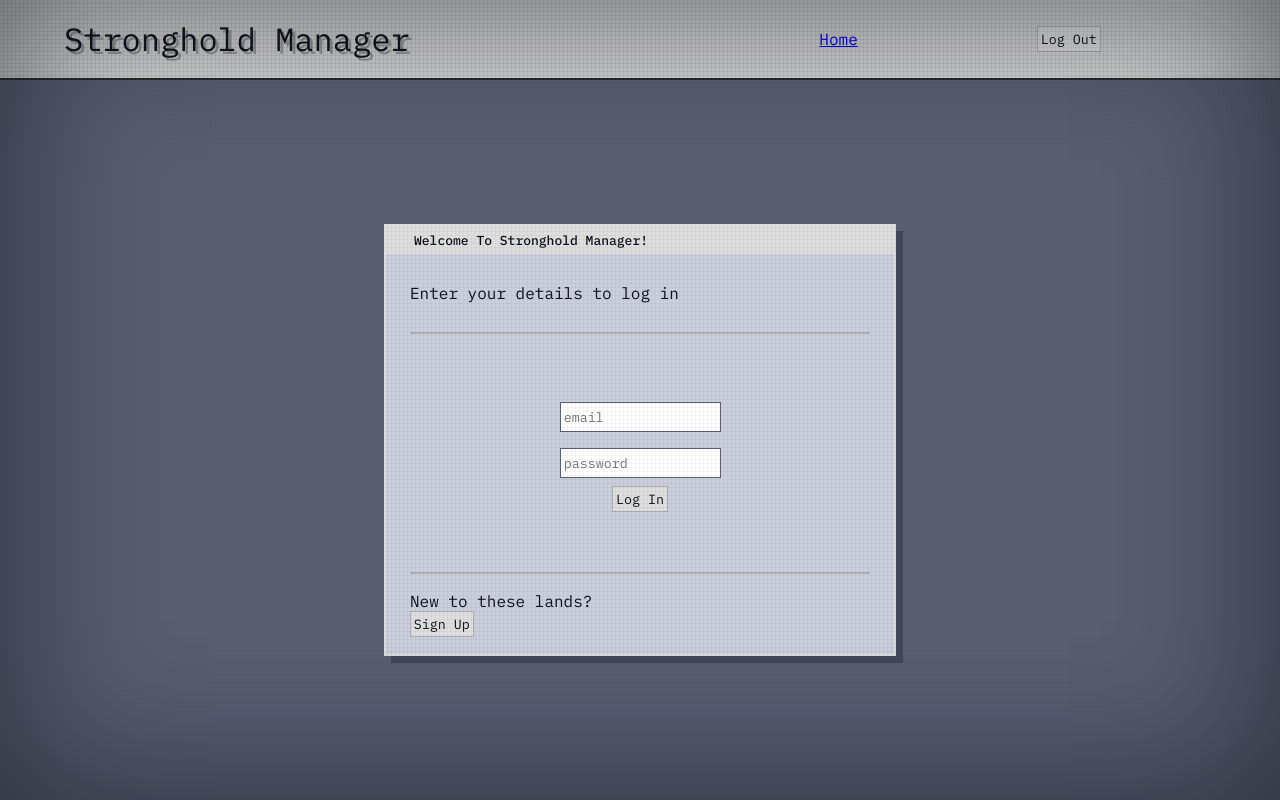
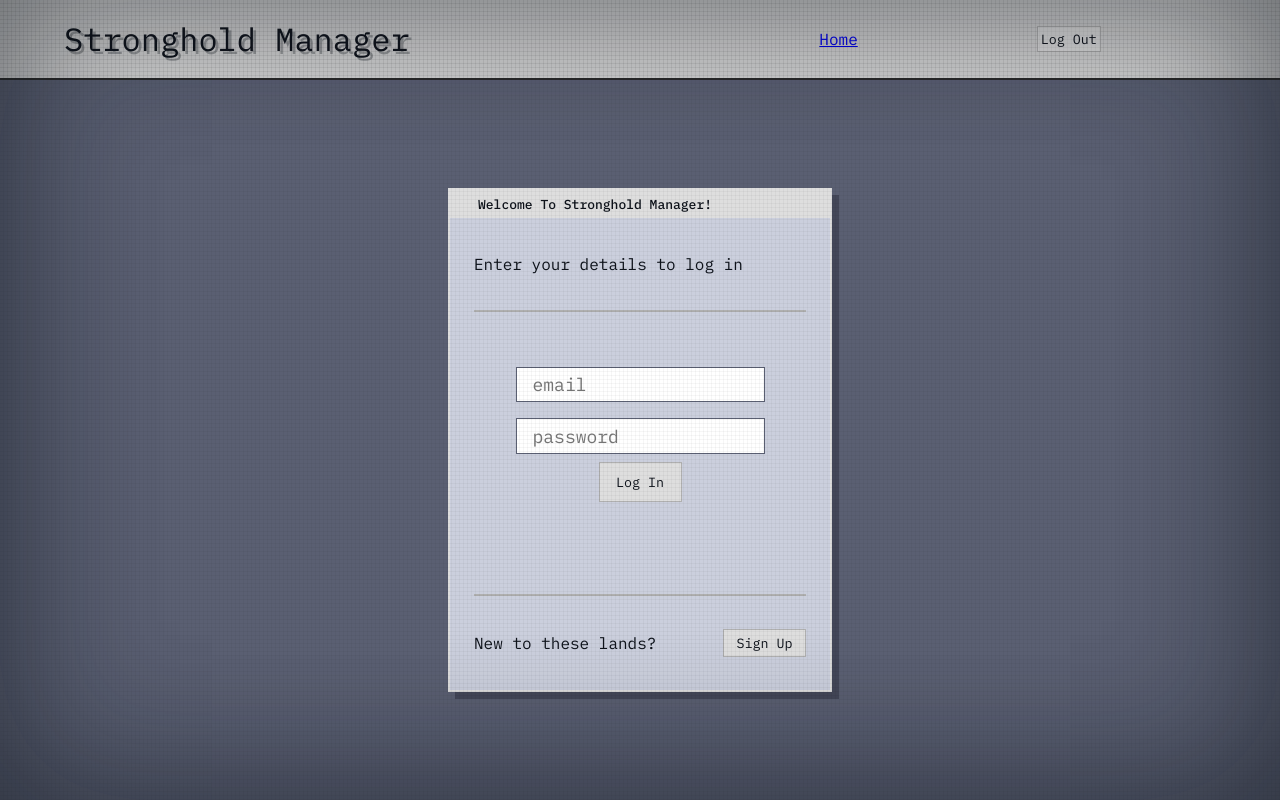
Before and after one commit to NoahAldhous/stronghold-manager-client, a Next.js app: page /login in a window 1280 px wide. Built offline with nearby package versions, Linux system fonts and the light colour scheme.

Commit message:
error message display on login page

```diff
--- a/src/app/login/styles.module.scss
+++ b/src/app/login/styles.module.scss
@@ -8,8 +8,8 @@
     align-items: center;
 
     .formContainer{
-        width: 40%;
-        height: 60%;
+        width: 30%;
+        height: 70%;
         display: flex;
         flex-direction: column;
         justify-content: center;
--- a/src/components/LoadingSkeleton/LoadingLock/styles.module.scss
+++ b/src/components/LoadingSkeleton/LoadingLock/styles.module.scss
@@ -1,18 +1,25 @@
 @use "../../../app/variables" as *;
 
 .loadingIcon {
+    margin-top: 3rem;
     width: 64px;
+    width: 128px;
     height: 44px;
+    height: 88px;
     position: relative;
     border: 5px solid $selected;
+    border: 10px solid $selected;
     border-radius: 8px;
   }
   .loadingIcon::before {
     content: '';
     position: absolute;
     border: 5px solid $selected;
+    border: 10px solid $selected;
     width: 32px;
+    width: 64px;
     height: 28px;
+    height: 56px;
     border-radius: 50% 50% 0 0;
     left: 50%;
     top: 0;
@@ -26,10 +33,13 @@
     left: 50%;
     top: 50%;
     width: 8px;
+    width: 16px;
     height: 8px;
+    height: 16px;
     border-radius: 50%;
     background-color: $selected;
     box-shadow: 16px 0 $selected, -16px 0 $selected;
+    box-shadow: 32px 0 $selected, -32px 0 $selected;
     animation: flash 0.5s ease-out infinite alternate;
   }
 
@@ -37,13 +47,16 @@
     0% {
       background-color: $highlight;
       box-shadow: 16px 0 $highlight, -16px 0 $selected;
+      box-shadow: 32px 0 $highlight, -32px 0 $selected;
     }
     50% {
       background-color: $selected;;
       box-shadow: 16px 0 $highlight, -16px 0 $highlight;
+      box-shadow: 32px 0 $highlight, -32px 0 $highlight;
     }
     100% {
       background-color: $highlight;
       box-shadow: 16px 0 $selected, -16px 0 $highlight;
+      box-shadow: 32px 0 $selected, -32px 0 $highlight;
     }
   }
--- a/src/components/LoginForm/LoginForm.tsx
+++ b/src/components/LoginForm/LoginForm.tsx
@@ -34,9 +34,7 @@ export default function LoginForm() {
     password: "",
   });
 
-  //TODO: add an error message pop up if log in fails
   const [error, setError] = useState<string | null>(null);
-  //TODO: add animated 'logging you in' message whilst loading is true for user assurance
   const [loading, setLoading] = useState(false);
 
   //get auth login function from AuthContext
@@ -80,6 +78,7 @@ export default function LoginForm() {
 
   //uses spread operator to only change the email value
   function handleLoginEmailChange(e: { target: { value: string } }) {
+    setError(null);
     setLoginDetails({
       ...loginDetails,
       email: e.target.value,
@@ -89,6 +88,7 @@ export default function LoginForm() {
   async function handleSignupSubmit(e) {
     //prevent browser from reloading page
     e.preventDefault()
+    setError(null);
     setLoading(true)
 
     //Read the form data
@@ -126,6 +126,7 @@ export default function LoginForm() {
 
   //uses spread operator to only change the password value
   function handleLoginPasswordChange(e: { target: { value: string } }) {
+    setError(null);
     setLoginDetails({
       ...loginDetails,
       password: e.target.value,
@@ -134,6 +135,7 @@ export default function LoginForm() {
 
   //uses spread operator to only change the email value
   function handleSignupUserNameChange(e: { target: { value: string } }) {
+    setError(null);
     setUserCredentials({
     ...userCredentials,
     name: e.target.value,
@@ -142,6 +144,7 @@ export default function LoginForm() {
 
 //uses spread operator to only change the email value
 function handleSignupEmailChange(e: { target: { value: string } }) {
+  setError(null);
     setUserCredentials({
     ...userCredentials,
     email: e.target.value,
@@ -150,6 +153,7 @@ function handleSignupEmailChange(e: { target: { value: string } }) {
 
 //uses spread operator to only change the password value
 function handleSignupPasswordChange(e: { target: { value: string } }) {
+    setError(null);
     setUserCredentials({
     ...userCredentials,
     password: e.target.value,
@@ -182,7 +186,7 @@ function handleSignupPasswordChange(e: { target: { value: string } }) {
                   value={loginDetails.password}
                   onChange={handleLoginPasswordChange}
                 />
-            <button type="submit">Log In</button>
+            <button className={styles.button} type="submit">Log In</button>
           </form> :
           <form className={styles.formBody} method="post" onSubmit={handleSignupSubmit}>
             <input
@@ -212,12 +216,16 @@ function handleSignupPasswordChange(e: { target: { value: string } }) {
               value={userCredentials.password}
               onChange={handleSignupPasswordChange}
             />
-            <button type="submit">Sign Up</button>
+            <button className={styles.button} type="submit">Sign Up</button>
           </form>
       }
+      { !loading ? <section className={styles.errorContainer}>
+        <p className={styles.errorMessage}>{error}</p>
+      </section> :
+      null}
       <section className={styles.signupText}>
         <p>{loginOrSignup == "login" ? "New to these lands?" : "Already have an account?"}</p>
-        <button onClick={() => setLoginOrSignup(loginOrSignup == "login" ? "signup" : "login")}>{loginOrSignup == "login" ? "Sign Up" : "Login"}</button>
+        <button className={styles.button} onClick={() => {setLoginOrSignup(loginOrSignup == "login" ? "signup" : "login"), setError(null)}}>{loginOrSignup == "login" ? "Sign Up" : "Login"}</button>
       </section>
     </div>
   );
--- a/src/components/LoginForm/styles.module.scss
+++ b/src/components/LoginForm/styles.module.scss
@@ -15,7 +15,6 @@
         height: 20%;
         display: flex;
         align-items: center;
-        // background-color: blue;
     }
 
     .loadingContainer{
@@ -29,18 +28,40 @@
 
     .formBody{
         width:100%;
-        height:60%;
+        height:50%;
         // background-color: green;
         display: flex;
         flex-direction: column;
         justify-content: center;
         align-items: center;
+        // border-bottom: $bottomBorder;
+        position: relative;
+
+        .formInput{
+            width: 75%;
+            height: 15%;
+            margin: 0.5rem;
+            font-size: large;
+            padding: 0 0 0 1rem;
+        }
+
+        .button{
+            width: 25%;
+            height: 2.5rem;
+        }
+
+    }
+
+    .errorContainer{
+        width: 100%;
+        height: 10%;
+        display: flex;
+        justify-content: center;
+        align-items: center;
         border-bottom: $bottomBorder;
 
-        .formInput{
-            width: 35%;
-            height: 12.5%;
-            margin: 0.5rem;
+        .errorMessage{
+            color:rgb(146, 47, 47);
         }
     }
 
@@ -49,8 +70,14 @@
         height: 20%;
         // background-color: yellow;
         display: flex;
-        flex-direction: column;
-        justify-content: center;
-        align-items: flex-start;
+        flex-direction: row;
+        justify-content: space-between;
+        align-items: center;
+
+        .button{
+            height: 30%;
+            width: 25%;
+            cursor: pointer;
+        }
     }
 }
```
